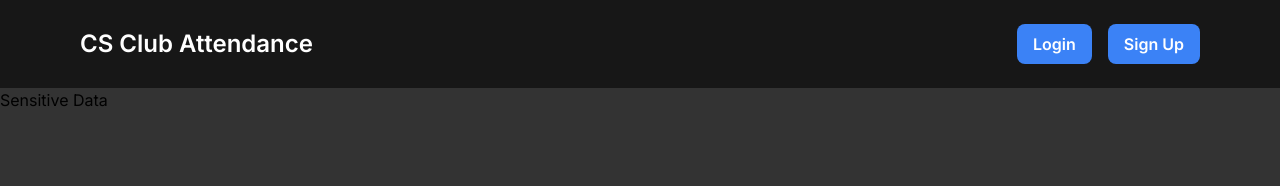
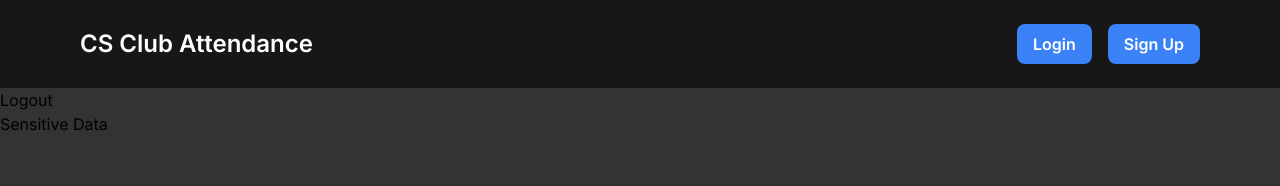
Before and after one commit to derek-byte/CS-Club-Attendance-Dashboard, a Next.js app: page /dashboard/user in a window 1280 px wide. Shown: the top 186 px of the page. Built offline with nearby package versions, Linux system fonts and the light colour scheme; no server answers.

Commit message:
Logout features

```diff
--- a/pages/dashboard/user.jsx
+++ b/pages/dashboard/user.jsx
@@ -32,6 +32,11 @@ export default function User({ctx}) {
         console.log("HI", user);
     };
 
+    const handleLogOut = async () => {
+      const user = await axios.get("/api/auth/logout");
+      router.push("/login");
+    }
+
     useEffect(() => {
         console.log(displayUsers());
         // handleGetUser();
@@ -39,8 +44,11 @@ export default function User({ctx}) {
     }, [])
 
     return (
+      <div>
+        <button onClick={() => handleLogOut()}> Logout </button>
         <h1>
             Sensitive Data
         </h1>
+      </div>
     );
 }
```
Also changed, not shown: pages/api/auth/logout.js (+5 -5 lines).
